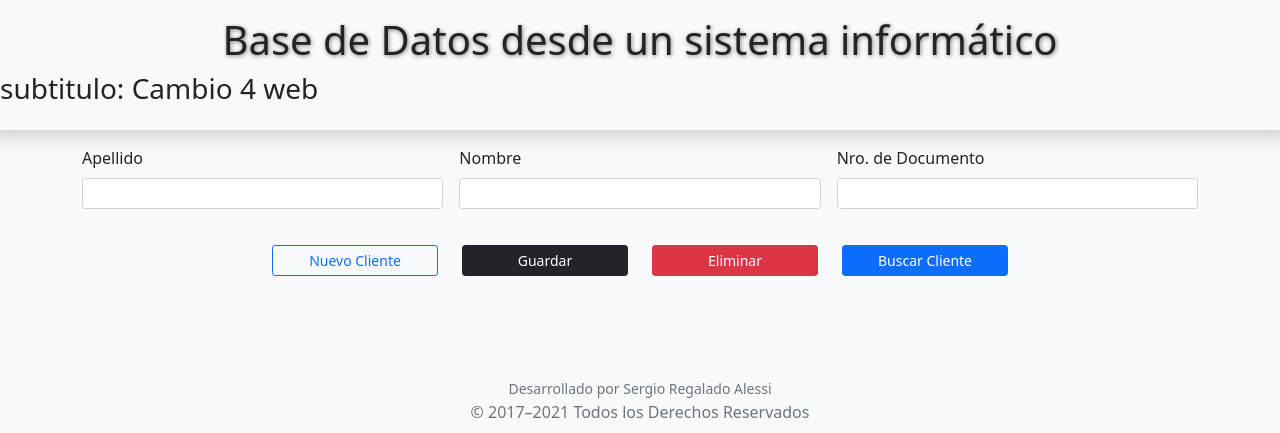
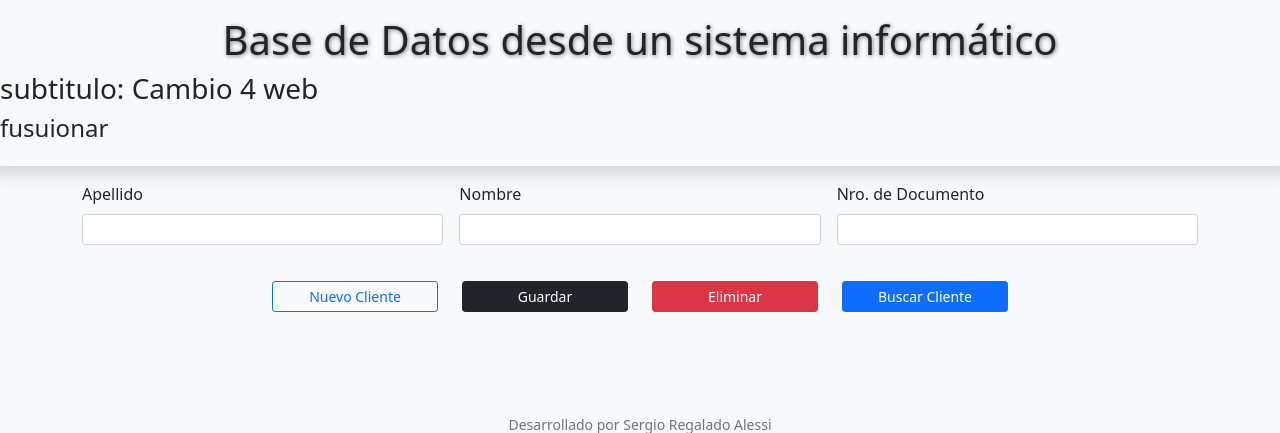
Before and after one commit to sersystems/prueba, a PHP site: page / in a window 1280 px wide. Shown: the top 433 px of the page. Run offline with PHP 8.4, Linux system fonts and the light colour scheme.

Commit message:
fusionar prueba

```diff
--- a/index.php
+++ b/index.php
@@ -15,6 +15,7 @@
             <div class="col-md-12">
                 <h1 class="h1 text-black text-center" style="text-shadow: 0.02em 0.02em 0.1em gray">Base de Datos desde un sistema informático</h1>
             <h3>subtitulo: Cambio 4 web</h3>
+			<h4>fusuionar</h4>
 			</div>
         </div>
 
```
